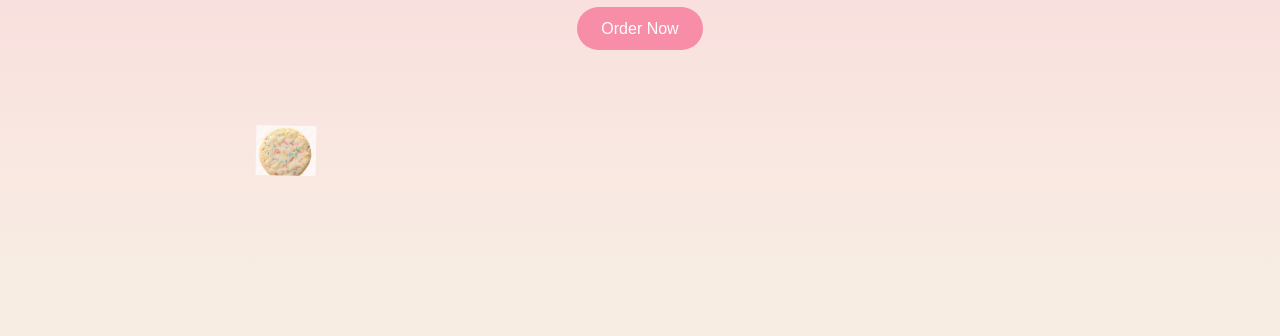
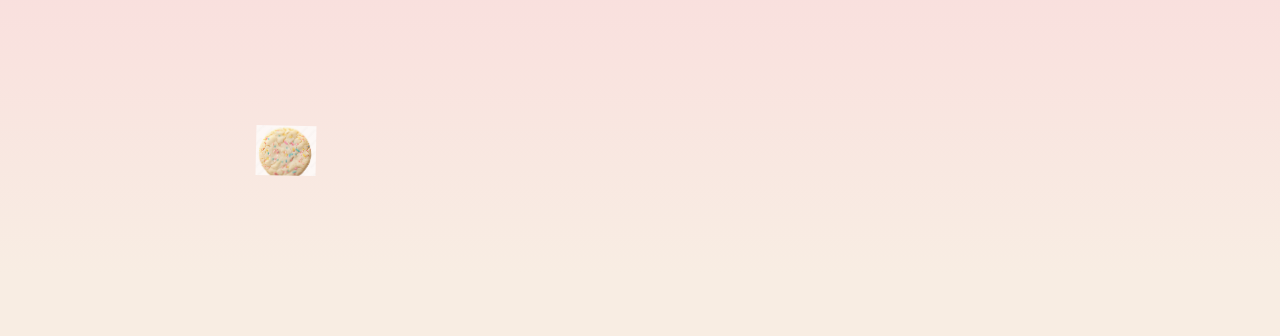
Before and after one commit to TiyasTreats/tiyastreats, a plain HTML site: page index.html in a window 1280 px wide. Shown: the part 457-793 px from the top of the page. Drawn offline with Linux system fonts and the light colour scheme.

Commit message:
Add files via upload

```diff
--- a/index.html
+++ b/index.html
@@ -194,12 +194,12 @@
     <img src="images/sprinklecookie.png" alt="Cookie" class="cookie cookie3">
     <h1>Welcome to Tiya’s Treats</h1>
     <p>Baking joy, one cookie at a time. Freshly baked, made with love, and ready to sweeten your day.</p>
-    <button class="btn">Order Now</button>
+    <!---<button class="btn">Order Now</button>
 
 <div id="pricelist-popup" style="display:none; position:fixed; inset:0; background:rgba(0,0,0,0.8); justify-content:center; align-items:center; z-index:2000;">
     <img src="images/finalpricelist.png" alt="Price List" style="max-width:90%; max-height:90%; border-radius:15px;">
     <button id="close-popup" style="position:absolute; top:20px; right:20px; background:#f78da7; border:none; color:white; font-size:1.2rem; padding:0.5rem 1rem; border-radius:10px; cursor:pointer;">Close</button>
-</div>
+</div>-->
 
 </section>
 <section id="menu" class="section">
```
